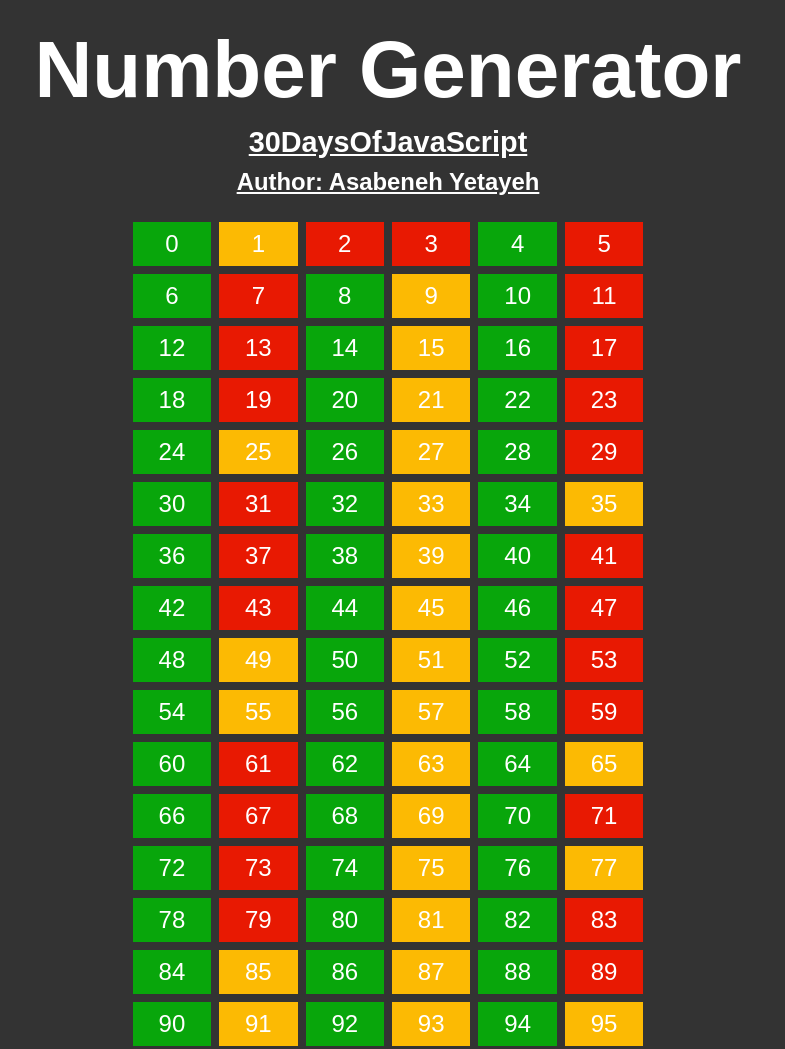
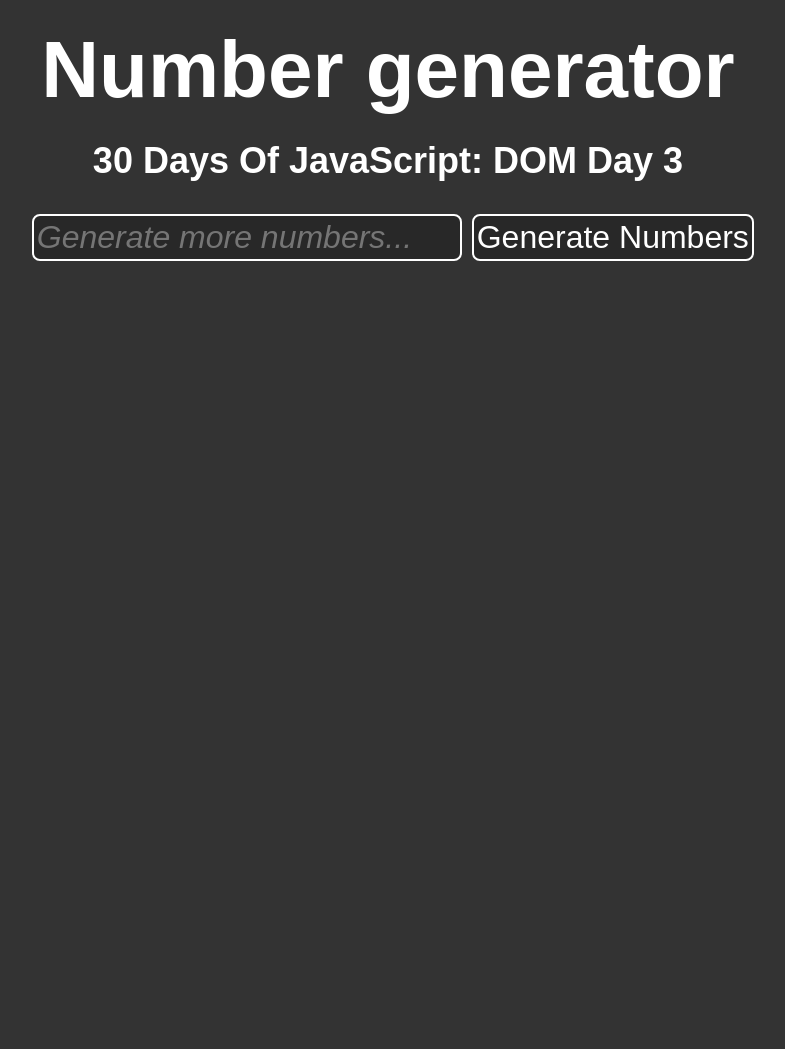
Before and after one commit to Myster987/30-days-JS-number-generator, a plain HTML site: page index.html in a window 1280 px wide. Shown: the top 1049 px of the page, without its empty margins (252-1037 px from the left). After the commit the page ends 800 px from the top, so only its background shows below. Drawn offline with Linux system fonts and the light colour scheme.

Commit message:
finished DOM day 3

```diff
--- a/app.js
+++ b/app.js
@@ -1,4 +1,6 @@
-const generateNumbers = () => {
+document.getElementById("submitBtn").onclick = (e) => {
+    e.preventDefault();
+
     const isPrime = (num) => {
         if (num < 2) return false;
 
@@ -8,9 +10,17 @@ const generateNumbers = () => {
         return true;
     };
 
-    const numberContainer = document.getElementsByClassName("number-container")[0];
+    const numberContainer = document.querySelector(".number-container");
+    numberContainer.innerHTML = "";
 
-    for (let i = 0; i < 101; i++){
+    let numToGenerate = Number(document.getElementById("numberInput").value);
+
+    if (isNaN(numToGenerate)){
+        alert("Enter only numbers");
+        return
+    }
+
+    for (let i = 1; i <= numToGenerate; i++){
         const num = document.createElement("p");
         num.setAttribute("class", "number");
         num.textContent = i;
@@ -24,5 +34,3 @@ const generateNumbers = () => {
         numberContainer.appendChild(num);
     }
 };
-
-generateNumbers();
--- a/index.html
+++ b/index.html
@@ -8,16 +8,22 @@
         <link rel="stylesheet" href="style.css" />
     </head>
     <body>
-
         <main>
             <div class="wrapper">
-                <h2>Number Generator</h2>
-                <a href="">
-                    <h4>30DaysOfJavaScript</h4>
-                </a>
-                <a href="">
-                    <h5>Author: Asabeneh Yetayeh</h5>
-                </a>
+                <h1>Number generator</h1>
+                <h3>30 Days Of JavaScript: DOM Day 3</h3>
+
+                <form class="input-container">
+                    <label id="invalidInputLabel" for="numberInput"></label>
+                    <input
+                        type="text"
+                        id="numberInput"
+                        placeholder="Generate more numbers..."
+                        pattern="\d*"
+                    />
+                    <button id="submitBtn">Generate Numbers</button>
+                </form>
+
                 <div class="number-container"></div>
             </div>
         </main>
--- a/style.css
+++ b/style.css
@@ -6,43 +6,114 @@
     font-family: sans-serif;
 }
 
-body{
+:root {
+    --fs-xl: clamp(1.5rem, 1rem + 5vw, 5rem);
+    --fs-800: 2rem;
+    --fs-600: 1.5rem;
+    --fs-500: 1.25rem;
+    --fs-400: 1rem;
+}
+
+body {
     background-color: #333;
+    color: white;
+    min-height: 100vh;
+    padding: clamp(0.5rem, 0.5rem + 2vw, 1.5rem);
+}
+
+h1 {
+    font-size: var(--fs-xl);
+}
+
+h3 {
+    font-size: var(--fs-600);
+}
+
+p {
+    font-size: var(--fs-400);
+}
+
+.wrapper {
+    display: grid;
+    gap: clamp(0.8rem, 2vw, 1.5rem);
+    text-align: center;
+    place-items: center;
+}
+
+.input-container {
+    display: flex;
+    flex-wrap: wrap;
+    justify-content: center;
+    gap: clamp(0.4rem, 1vw, 0.6rem);
+    padding: 0.5rem;
+}
+
+.input-container input,
+button {
+    font-size: var(--fs-500);
+    color: white;
+    background-color: #282828;
+    border-radius: 8px;
+    border: 2px solid;
+    padding: 0.2rem;
+}
+
+.input-container input::placeholder {
+    font-style: italic;
+}
+
+.input-container input:valid {
     color: white;
 }
 
-main{
-    min-height: 100svh;
+.input-container input:invalid {
+    border-color: red;
 }
 
-.wrapper{
-    display: grid;
-    gap: 0.6rem;
-
-    padding: 1.5rem;
-    place-items: center;
-    font-size: 1.3rem;
+.input-container button:hover {
+    color: rgb(150, 150, 150);
 }
 
-.wrapper h2{
-    font-size: clamp(1rem, 1rem + 5vw, 5rem);
+.input-validation{
+    position: relative;
+}
+
+.number-container {
+    max-width: 90vw;
+    display: grid;
+    gap: clamp(0.4rem, 1vw, 0.6rem);
+    grid-template-columns: repeat(auto-fit, clamp(2rem, 2rem + 5vw, 10rem));
+    padding: 0.2rem;
+}
+
+.number-container .number {
+    padding: clamp(0.3rem, 1vw, 0.7rem) clamp(0.5rem, 2vw, 1.5rem);
     text-align: center;
 }
 
-.wrapper a{
-    font-size: clamp(0.8rem, 0.8rem + 2vw, 1.8rem);
-    color: white;
+@media (width > 768px) {
+    :root {
+        --fs-800: 2.25rem;
+        --fs-600: 1.75rem;
+        --fs-500: 1.5rem;
+        --fs-400: 1.5rem;
+    }
 }
 
-.number-container{
-    display: grid;
-    gap: 0.5rem;
-    padding-top: 1rem;
-    grid-template-columns: repeat(6, 1fr);
-    text-align: center;
+@media (width > 1024px) {
+    :root {
+        --fs-800: 2.5rem;
+        --fs-600: 2rem;
+        --fs-500: 1.75rem;
+        --fs-400: 1.5rem;
+    }
 }
 
-.number{
-    font-size: 1.5rem;
-    padding: clamp(0.1rem, 1vh, 1rem) clamp(0.2rem, 2vw - 0.2rem, 1.2rem);
+@media (width > 1200px) {
+    :root {
+        --fs-800: 2.75rem;
+        --fs-600: 2.25rem;
+        --fs-500: 2rem;
+        --fs-400: 1.75rem;
+    }
 }
```
